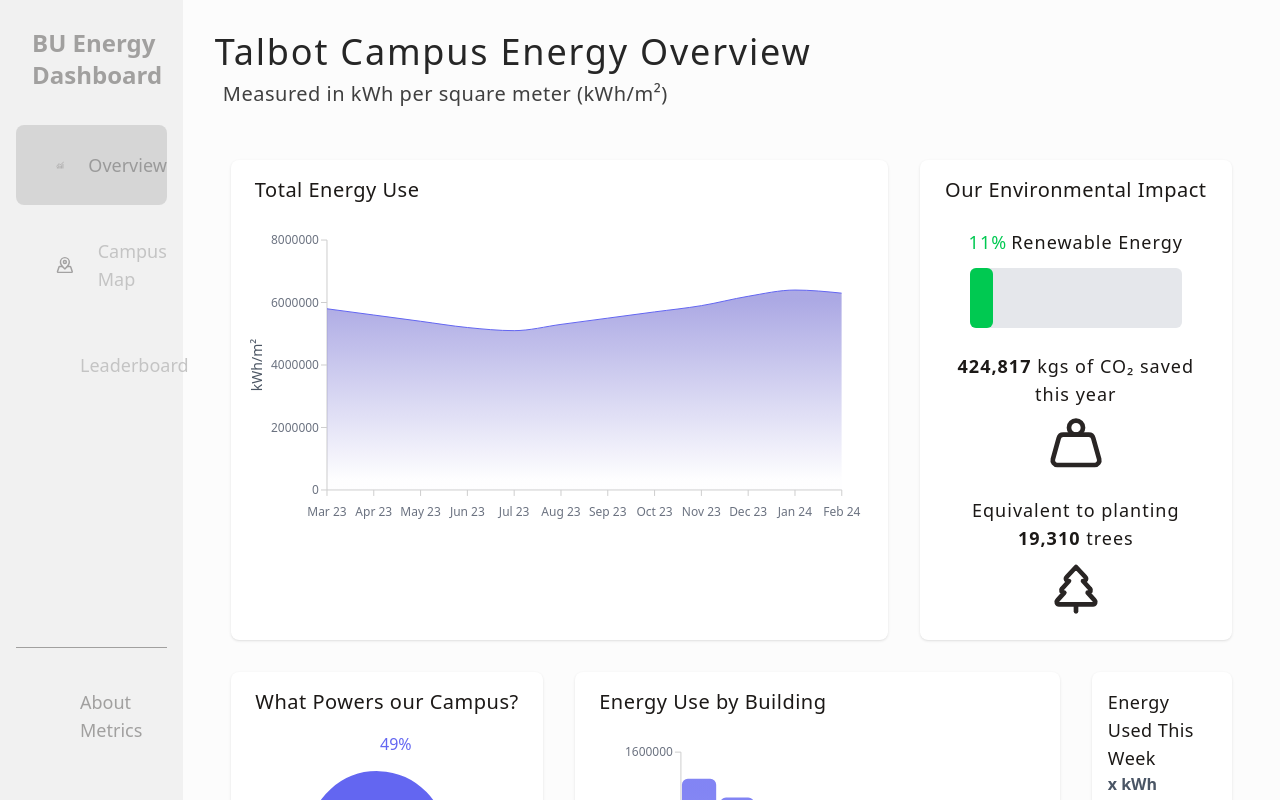
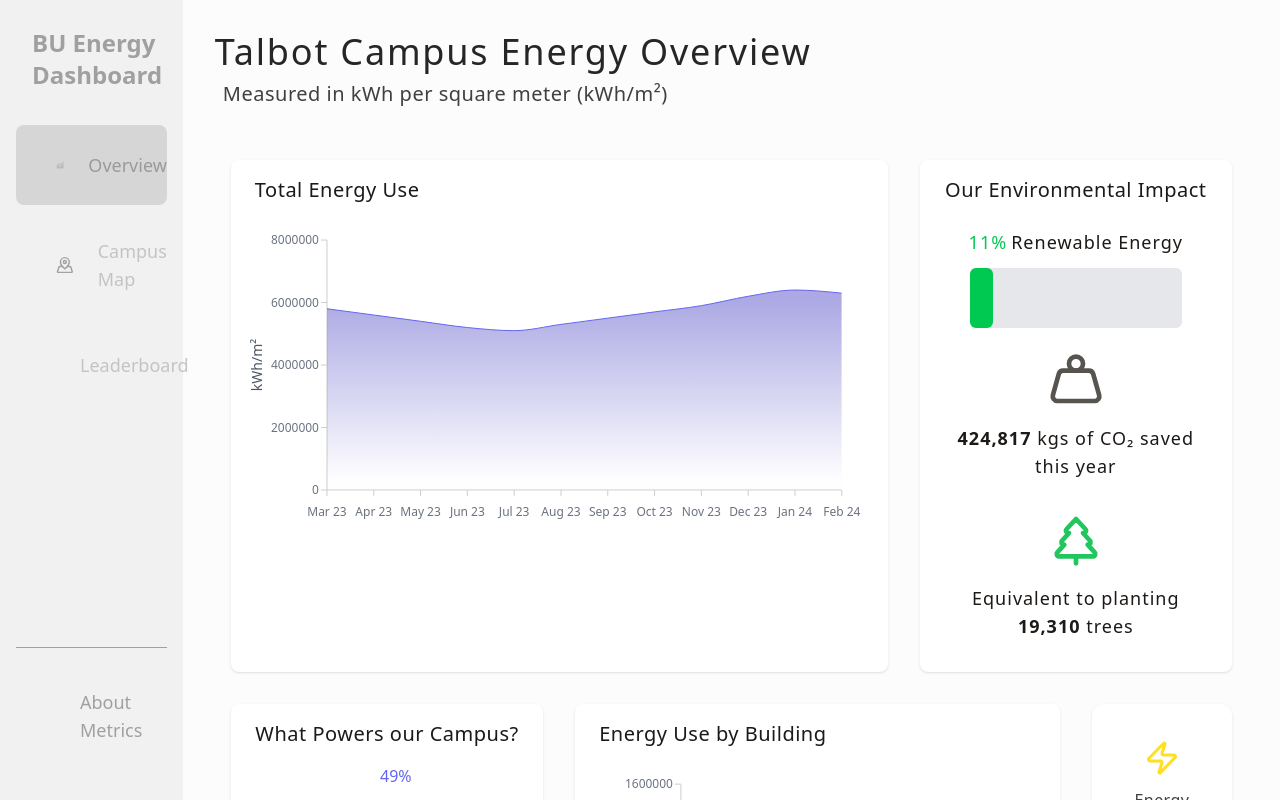
Before and after one commit to dionlwilliams/bu-energy-dashboard, a React (Vite) app: page / in a window 1280 px wide. Built offline with nearby package versions, Linux system fonts and the light colour scheme.

Commit message:
Energy stat logic created and card styled, some slight restyling elsewhere - basic overview nearly finished!

```diff
--- /dev/null
+++ b/src/components/overview/EnergyStatCard.jsx
@@ -0,0 +1,21 @@
+const EnergyStatCard = ({
+    title,
+    value,
+    icon: Icon,
+    color = "text-emerald-500"}) => {
+    return (
+        <div className="bg-white p-6 rounded-xl shadow-sm hover:shadow-md transition-shadow">
+        <div className="flex flex-col items-center text-center justify-between">
+          <div className={`p-3 rounded-lg bg-opacity-10 ${color.replace('text', 'bg')}`}>
+            <Icon className={`w-9 h-9 ${color}`} />
+          </div>
+          <div>
+            <h3 className="text-base font-light tracking-wide text-stone-700 mb-1">{title}</h3>
+            <p className="text-2xl font-semibold">{value}</p>
+          </div>
+        </div>
+      </div>
+    )
+}
+
+export default EnergyStatCard
--- a/src/components/overview/EnvironmentalImpactCard.jsx
+++ b/src/components/overview/EnvironmentalImpactCard.jsx
@@ -34,35 +34,31 @@ const environmentalImpactCard = ({environmentalImpact}) => {
 
             {/*C02 section*/}
             <div className="flex-1 flex flex-col items-center justify-center font-light px-2">
+                <div className="flex items-center justify-center mb-4" >
+                    <Weight
+                        color='#57534e'
+                        className="
+                            h-6 w-6
+                            sm:h-9 sm:w-9
+                            md:h-11 md:w-11
+                            lg:h-13 lg:w-13
+                            xl:h-14 xl:w-14
+                            transition-all duration-200
+                        " />
+                </div>
               <span className='text-center text-sm xl:text-lg mb-1 xl:mb-2'>
                 <span className='font-semibold'>
                     {environmentalImpact.co2Saved}
                     </span> kgs of CO₂ saved this year
               </span>
-              <div className="flex items-center justify-center" >
-                <Weight
-                    color='#292524'
-                    className="
-                        h-6 w-6
-                        sm:h-9 sm:w-9
-                        md:h-11 md:w-11
-                        lg:h-13 lg:w-13
-                        xl:h-14 xl:w-14
-                        transition-all duration-200
-                    " />
-              </div>
+
             </div>
 
             {/*Tree equivalent section*/}
             <div className="flex-1 flex flex-col items-center justify-center font-light px-2 mb-2">
-                <span className='text-center text-sm xl:text-lg mb-1 xl:mb-2'>
-                    Equivalent to planting <span className='font-semibold'>
-                        {environmentalImpact.treeEquivalents}
-                    </span> trees
-                </span>
-                <div className="flex items-center justify-center" >
+                <div className="flex items-center justify-center mb-4" >
                     <TreePine
-                        color='#292524'
+                        color='#22c55e'
                         className="
                         h-6 w-6
                         sm:h-9 sm:w-9
@@ -72,6 +68,12 @@ const environmentalImpactCard = ({environmentalImpact}) => {
                         transition-all duration-200
                     " />
                 </div>
+                <span className='text-center text-sm xl:text-lg mb-1 xl:mb-2'>
+                    Equivalent to planting <span className='font-semibold'>
+                        {environmentalImpact.treeEquivalents}
+                    </span> trees
+                </span>
+
             </div>
           </div>
         </div>
--- a/src/tempData/overallBuildingEnergy.json
+++ b/src/tempData/overallBuildingEnergy.json
@@ -10,8 +10,7 @@
       { "building": "SMCL", "kWh": 4200 },
       { "building": "Student Centre", "kWh": 3800 },
       { "building": "Weymouth House", "kWh": 1650 }
-    ],
-    "campusTotal": 22800
+    ]
   },
   "weekly": {
     "totals": [
@@ -24,8 +23,7 @@
       { "building": "SMCL", "kWh": 29400 },
       { "building": "Student Centre", "kWh": 26600 },
       { "building": "Weymouth House", "kWh": 11550 }
-    ],
-    "campusTotal": 159600
+    ]
   },
   "monthly": {
     "totals": [
@@ -38,8 +36,7 @@
       { "building": "SMCL", "kWh": 117600 },
       { "building": "Student Centre", "kWh": 106400 },
       { "building": "Weymouth House", "kWh": 46200 }
-    ],
-    "campusTotal": 638400
+    ]
   },
   "yearly": {
     "totals": [
@@ -52,7 +49,6 @@
       { "building": "SMCL", "kWh": 1411200 },
       { "building": "Student Centre", "kWh": 1276800 },
       { "building": "Weymouth House", "kWh": 554400 }
-    ],
-    "campusTotal": 7660800
+    ]
   }
 }
--- /dev/null
+++ b/src/utils/energyConsumption.jsx
@@ -0,0 +1,30 @@
+const ENERGY_COSTS = {
+    "Grid Electric": 0.25,
+    "Natural Gas": 0.07,
+    "LPG": 0.07,
+    "Solar PV": 0.03,
+    "Biomass": 0.1,
+    "GSHP": 0.24,
+    "ASHP": 0.24,
+    "Solar Thermal": 0.03
+}
+
+export const calculateEnergyConsumption = (buildingData, energyTypeData) => {
+
+    const yearlyEnergy = buildingData.totals.reduce(
+        (sum, item) => sum + item.kWh, 0
+    )
+
+    const averagePerBuilding = yearlyEnergy / buildingData.totals.length
+
+    const estimatedCost = energyTypeData.reduce((sum, item) => {
+        const rate = ENERGY_COSTS[item.type] || 0
+        return sum + (item.kWh * rate)
+    }, 0)
+
+    return {
+        yearlyEnergy: `${(yearlyEnergy / 1000).toLocaleString()}k`,
+        averagePerBuilding: `${Math.round(averagePerBuilding / 1000).toLocaleString()}k`,
+        estimatedCost: `£${Math.round(estimatedCost).toLocaleString()}`
+    }
+}
--- a/src/webpages/OverviewPage.jsx
+++ b/src/webpages/OverviewPage.jsx
@@ -6,9 +6,13 @@ import overallEnergy from '../tempData/overallEnergy.json'
 import overallEnergyTypes from '../tempData/overallEnergyTypes.json';
 import overallBuildingEnergy from '../tempData/overallBuildingEnergy.json'
 import { calculateEnvironmentalImpact } from '../utils/environmentalImpact'
+import { calculateEnergyConsumption } from '../utils/energyConsumption'
 import EnvironmentalImpactCard from '../components/overview/EnvironmentalImpactCard'
+import EnergyStatCard from '../components/overview/EnergyStatCard'
+import { Zap, School, Coins } from 'lucide-react'
 
 const environmentalImpact = calculateEnvironmentalImpact(overallEnergyTypes.yearly)
+const energyStats = calculateEnergyConsumption(overallBuildingEnergy.yearly, overallEnergyTypes.yearly)
 
 const OverviewPage = () => {
   return (
@@ -61,19 +65,25 @@ const OverviewPage = () => {
         </div>
 
       {/* Overall Stats */}
-      <div className="space-y-6">
-          <div className='bg-white p-4 rounded-lg shadow'>
-            <h3 className="text-lg font-light tracking-wide">Energy Used This Week</h3>
-            <p className="text-gray-600 font-bold">x kWh</p>
-          </div>
-          <div className='bg-white p-4 rounded-lg shadow'>
-            <h3 className="text-lg font-light tracking-wide">Average per Building</h3>
-            <p className="text-gray-600 font-bold">x kWh/m²</p>
-          </div>
-          <div className='bg-white p-4 rounded-lg shadow'>
-            <h3 className="text-lg font-light tracking-wide">Estimated Energy Cost</h3>
-            <p className="text-gray-600 font-bold">£x this year </p>
-          </div>
+      <div className="space-y-4 flex flex-col">
+          <EnergyStatCard
+            title="Energy Used This Year"
+            value={energyStats.yearlyEnergy}
+            icon={Zap}
+            color={"text-yellow-300"}
+          />
+          <EnergyStatCard
+            title="Average Energy Use Per Building"
+            value={energyStats.averagePerBuilding}
+            icon={School}
+            color={"text-indigo-500"}
+          />
+          <EnergyStatCard
+            title="Estimated Energy Cost This Year"
+            value={energyStats.estimatedCost}
+            icon={Coins}
+            color={"text-emerald-500"}
+            />
         </div>
       </div>
     </div>
```
